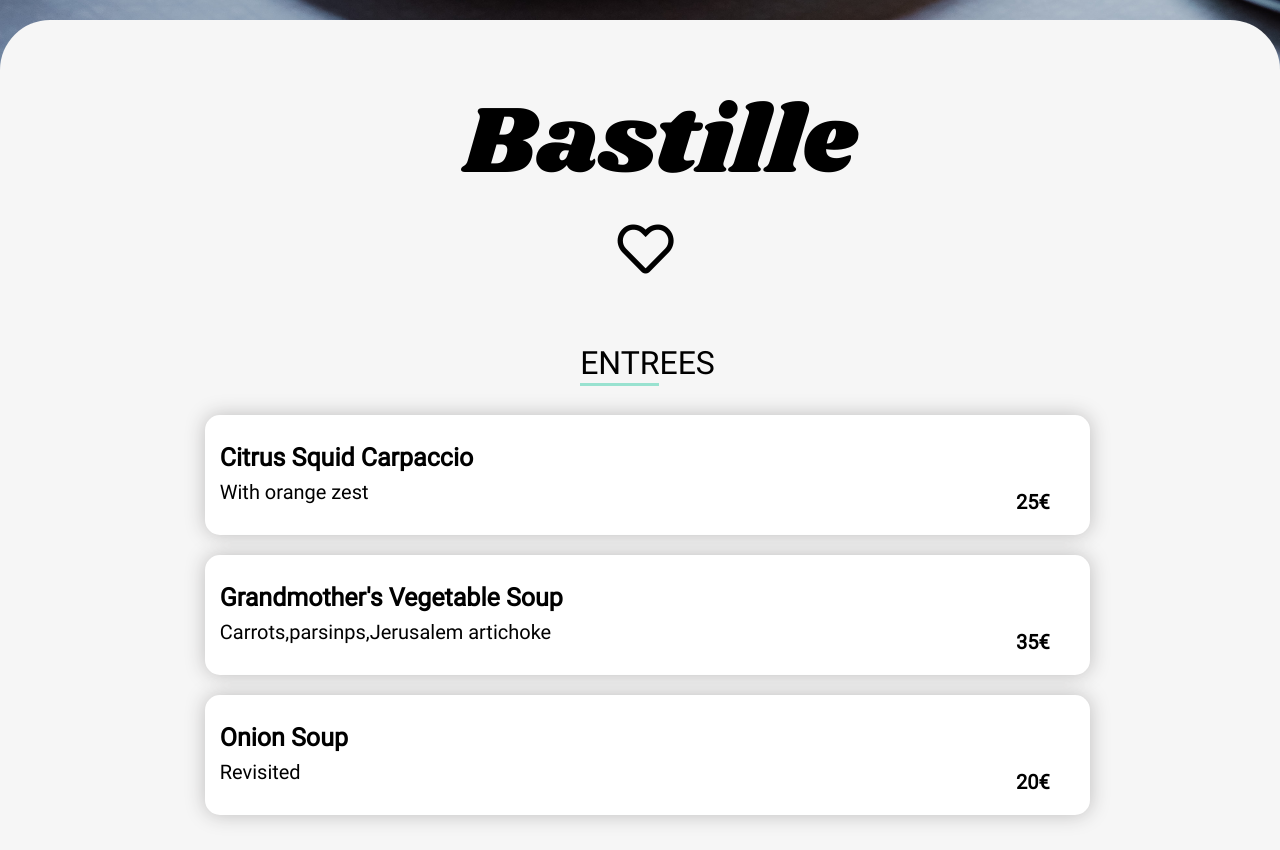
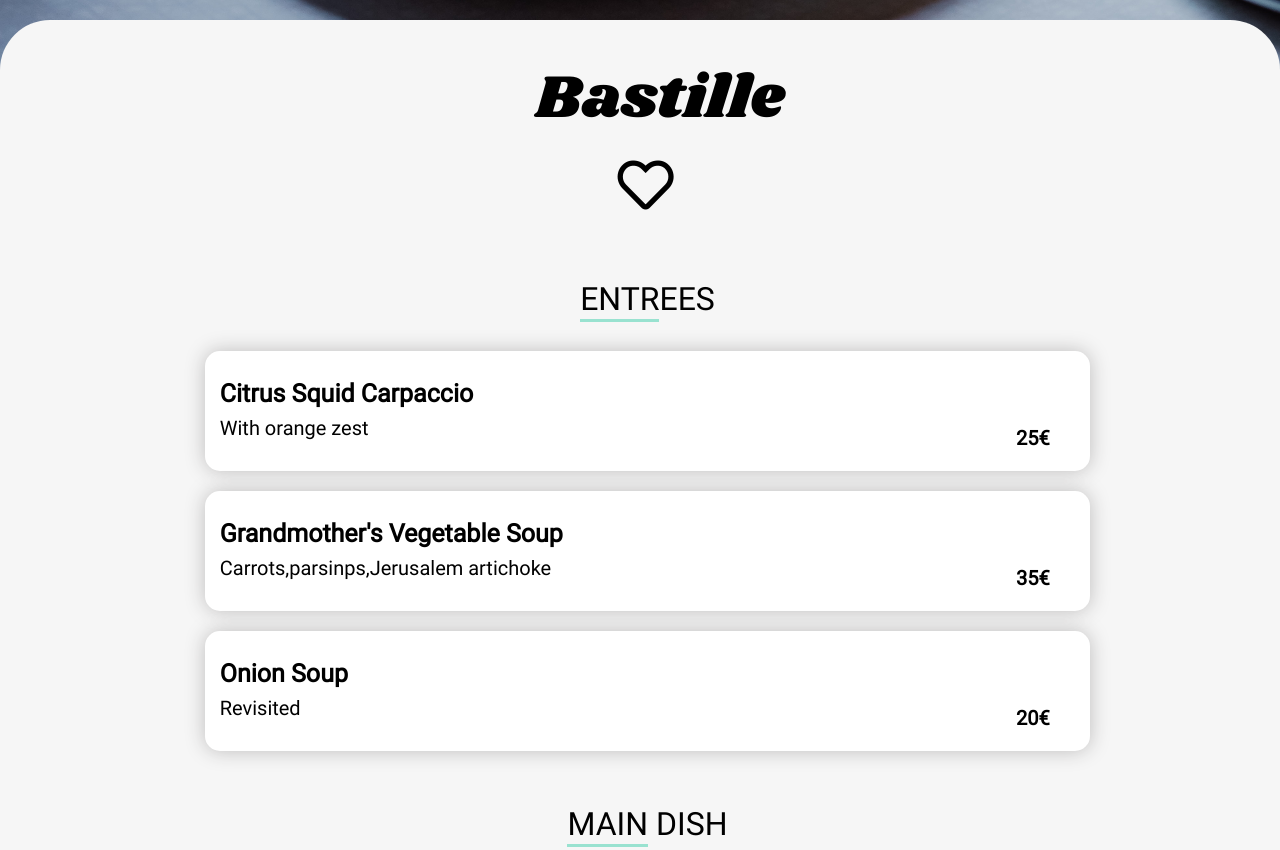
Before and after one commit to steve51100/P3-Menil-Steve-ohmyfood, a website: page bastille.html in a window 1280 px wide. Shown: the part 883-1733 px from the top of the page. Drawn offline with Linux system fonts and the light colour scheme.

Commit message:
modification final

```diff
--- a/pages_menu/bastille/utils_menu/responsive.scss
+++ b/pages_menu/bastille/utils_menu/responsive.scss
@@ -13,7 +13,7 @@
 
         }
        h1{
-           font-size: 90px;
+           font-size: 50px;
        }
     }
      .page{
@@ -35,10 +35,13 @@
              width: 90%;
              p{
                  font-size: 25px;
-                 width: 360px;
+                 width: auto;
+                 text-overflow: ellipsis;
 
              span{
                  font-size: 20px;
+                 text-overflow: ellipsis;
+                 width: auto;
              }
              }
 
@@ -65,8 +68,8 @@
          margin-left: -30px;
 
          h1{
-             font-size: 6em;
-             width: 600px;
+             font-size: 3.8em;
+             width: 50%;
 
              margin-left: 150px;
          }
```
Also changed, not shown: menu.css, 1 other file.
